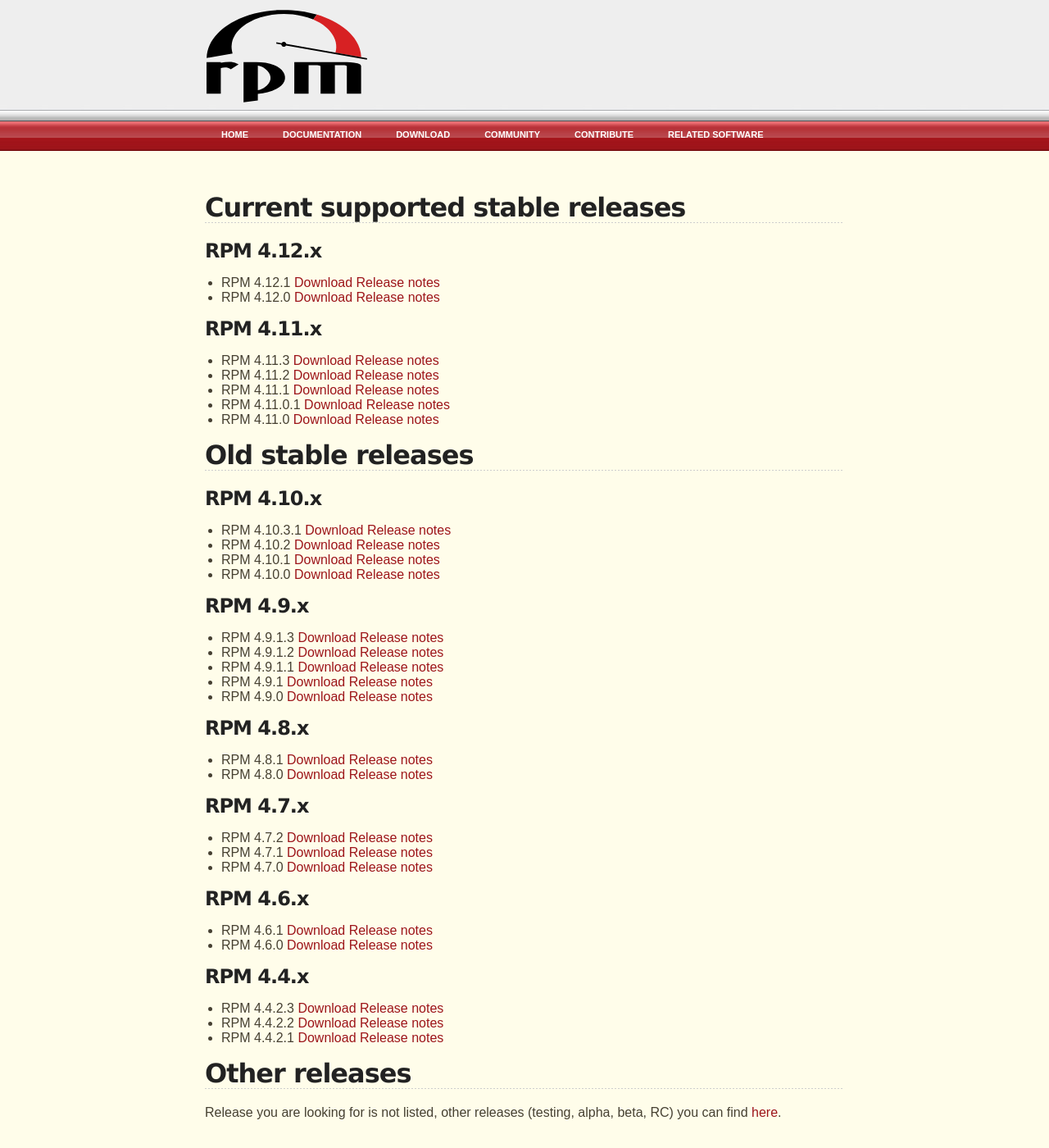
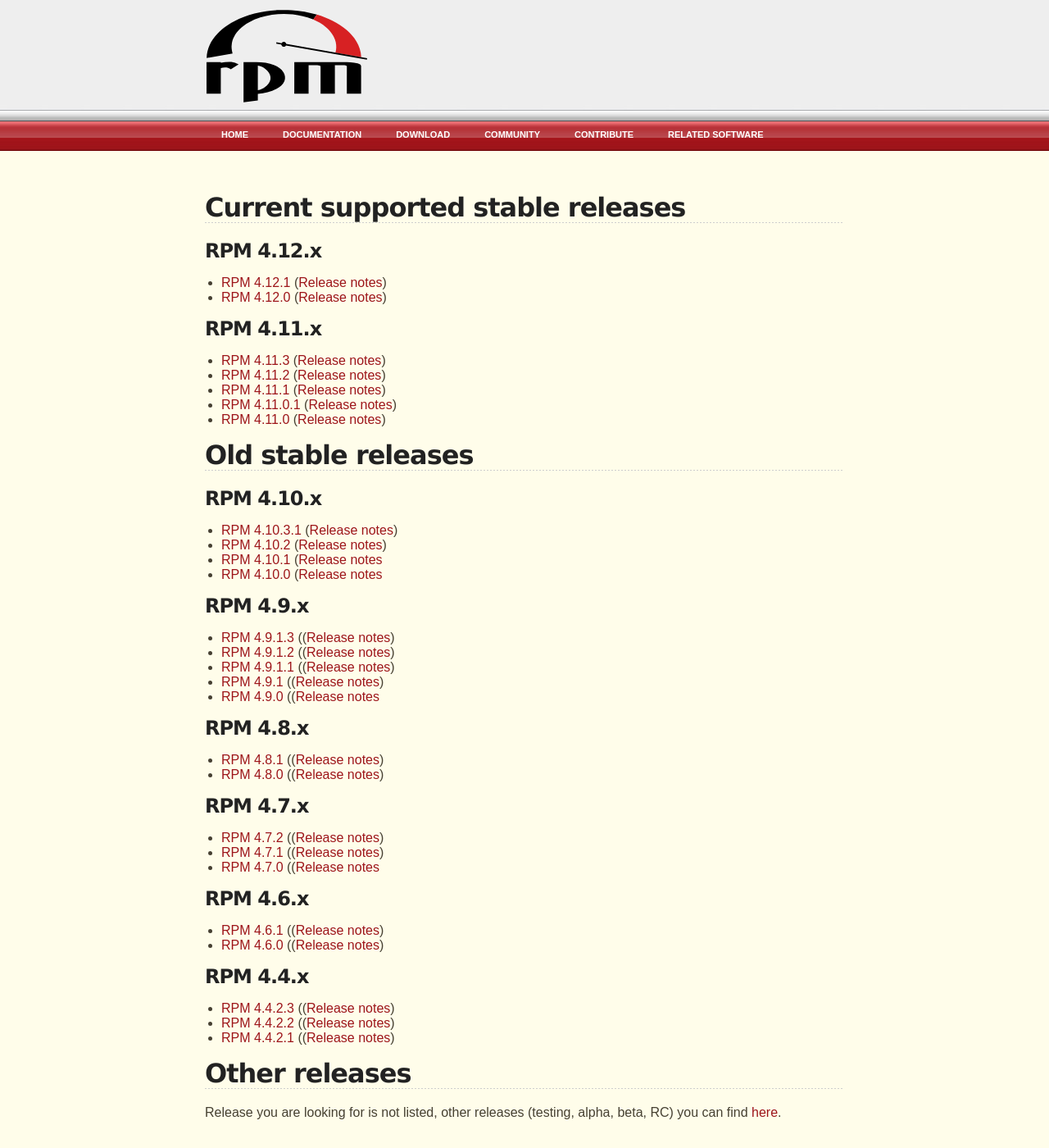
Before and after one commit to rpm-software-management/rpm-web, a Jekyll site: the page built from download.md, in a window 1280 px wide and 1400 px high. Shown: the whole window at 82% size. Built offline with Jekyll 4.4.1, drawn with Linux system fonts in a browser that asks for light colours.

Commit message:
Use version as link text

```diff
--- a/download.md
+++ b/download.md
@@ -7,56 +7,56 @@ title: Download source
 
 ### RPM 4.12.x
 
-* RPM 4.12.1 [Download](https://github.com/rpm-software-management/rpm/archive/rpm-4.12.0.1-release.tar.gz) [Release notes](https://github.com/rpm-software-management/rpm/releases/tag/rpm-4.12.0.1-release)
-* RPM 4.12.0 [Download](https://github.com/rpm-software-management/rpm/archive/rpm-4.12.0-release.tar.gz) [Release notes](https://github.com/rpm-software-management/rpm/releases/tag/rpm-4.12.0-release)
+* [RPM 4.12.1](https://github.com/rpm-software-management/rpm/archive/rpm-4.12.0.1-release.tar.gz) ([Release notes](https://github.com/rpm-software-management/rpm/releases/tag/rpm-4.12.0.1-release))
+* [RPM 4.12.0](https://github.com/rpm-software-management/rpm/archive/rpm-4.12.0-release.tar.gz) ([Release notes](https://github.com/rpm-software-management/rpm/releases/tag/rpm-4.12.0-release))
 
 ### RPM 4.11.x
 
-* RPM 4.11.3 [Download](https://github.com/rpm-software-management/rpm/archive/rpm-4.11.3-release.tar.gz) [Release notes](https://github.com/rpm-software-management/rpm/releases/tag/rpm-4.11.3-release)
-* RPM 4.11.2 [Download](https://github.com/rpm-software-management/rpm/archive/rpm-4.11.2-release.tar.gz) [Release notes](https://github.com/rpm-software-management/rpm/releases/tag/rpm-4.11.2-release)
-* RPM 4.11.1 [Download](https://github.com/rpm-software-management/rpm/archive/rpm-4.11.1-release.tar.gz) [Release notes](https://github.com/rpm-software-management/rpm/releases/tag/rpm-4.11.1-release)
-* RPM 4.11.0.1 [Download](https://github.com/rpm-software-management/rpm/archive/rpm-4.11.0.1-release.tar.gz) [Release notes](https://github.com/rpm-software-management/rpm/releases/tag/rpm-4.11.0.1-release)
-* RPM 4.11.0 [Download](https://github.com/rpm-software-management/rpm/archive/rpm-4.11.0-release.tar.gz) [Release notes](https://github.com/rpm-software-management/rpm/releases/tag/rpm-4.11.0-release)
+* [RPM 4.11.3](https://github.com/rpm-software-management/rpm/archive/rpm-4.11.3-release.tar.gz) ([Release notes](https://github.com/rpm-software-management/rpm/releases/tag/rpm-4.11.3-release))
+* [RPM 4.11.2](https://github.com/rpm-software-management/rpm/archive/rpm-4.11.2-release.tar.gz) ([Release notes](https://github.com/rpm-software-management/rpm/releases/tag/rpm-4.11.2-release))
+* [RPM 4.11.1](https://github.com/rpm-software-management/rpm/archive/rpm-4.11.1-release.tar.gz) ([Release notes](https://github.com/rpm-software-management/rpm/releases/tag/rpm-4.11.1-release))
+* [RPM 4.11.0.1](https://github.com/rpm-software-management/rpm/archive/rpm-4.11.0.1-release.tar.gz) ([Release notes](https://github.com/rpm-software-management/rpm/releases/tag/rpm-4.11.0.1-release))
+* [RPM 4.11.0](https://github.com/rpm-software-management/rpm/archive/rpm-4.11.0-release.tar.gz) ([Release notes](https://github.com/rpm-software-management/rpm/releases/tag/rpm-4.11.0-release))
 
 ## Old stable releases
 
 
 ### RPM 4.10.x
 
-* RPM 4.10.3.1 [Download](https://github.com/rpm-software-management/rpm/archive/rpm-4.10.3.1-release.tar.gz) [Release notes](https://github.com/rpm-software-management/rpm/releases/tag/rpm-4.10.3.1-release)
-* RPM 4.10.2 [Download](https://github.com/rpm-software-management/rpm/archive/rpm-4.10.2-release.tar.gz) [Release notes](https://github.com/rpm-software-management/rpm/releases/tag/rpm-4.10.2-release)
-* RPM 4.10.1 [Download](https://github.com/rpm-software-management/rpm/archive/rpm-4.10.1.tar.gz) [Release notes](https://github.com/rpm-software-management/rpm/releases/tag/rpm-4.10.1)
-* RPM 4.10.0 [Download](https://github.com/rpm-software-management/rpm/archive/rpm-4.10.0.tar.gz) [Release notes](https://github.com/rpm-software-management/rpm/releases/tag/rpm-4.10.0)
+* [RPM 4.10.3.1](https://github.com/rpm-software-management/rpm/archive/rpm-4.10.3.1-release.tar.gz) ([Release notes](https://github.com/rpm-software-management/rpm/releases/tag/rpm-4.10.3.1-release))
+* [RPM 4.10.2](https://github.com/rpm-software-management/rpm/archive/rpm-4.10.2-release.tar.gz) ([Release notes](https://github.com/rpm-software-management/rpm/releases/tag/rpm-4.10.2-release))
+* [RPM 4.10.1](https://github.com/rpm-software-management/rpm/archive/rpm-4.10.1.tar.gz) ([Release notes](https://github.com/rpm-software-management/rpm/releases/tag/rpm-4.10.1)
+* [RPM 4.10.0](https://github.com/rpm-software-management/rpm/archive/rpm-4.10.0.tar.gz) ([Release notes](https://github.com/rpm-software-management/rpm/releases/tag/rpm-4.10.0)
 
 ### RPM 4.9.x
 
-* RPM 4.9.1.3 [Download](https://github.com/rpm-software-management/rpm/archive/rpm-4.9.1.3-release.tar.gz) [Release notes](https://github.com/rpm-software-management/rpm/releases/tag/rpm-4.9.1.3-release)
-* RPM 4.9.1.2 [Download](https://github.com/rpm-software-management/rpm/archive/rpm-4.9.1.2-release.tar.gz) [Release notes](https://github.com/rpm-software-management/rpm/releases/tag/rpm-4.9.1.2-release)
-* RPM 4.9.1.1 [Download](https://github.com/rpm-software-management/rpm/archive/rpm-4.9.1.1-release.tar.gz) [Release notes](https://github.com/rpm-software-management/rpm/releases/tag/rpm-4.9.1.1-release)
-* RPM 4.9.1 [Download](https://github.com/rpm-software-management/rpm/archive/rpm-4.9.1-release.tar.gz) [Release notes](https://github.com/rpm-software-management/rpm/releases/tag/rpm-4.9.1-release)
-* RPM 4.9.0 [Download](https://github.com/rpm-software-management/rpm/archive/rpm-4.9.0.tar.gz) [Release notes](https://github.com/rpm-software-management/rpm/releases/tag/rpm-4.9.0)
+* [RPM 4.9.1.3](https://github.com/rpm-software-management/rpm/archive/rpm-4.9.1.3-release.tar.gz) (([Release notes](https://github.com/rpm-software-management/rpm/releases/tag/rpm-4.9.1.3-release))
+* [RPM 4.9.1.2](https://github.com/rpm-software-management/rpm/archive/rpm-4.9.1.2-release.tar.gz) (([Release notes](https://github.com/rpm-software-management/rpm/releases/tag/rpm-4.9.1.2-release))
+* [RPM 4.9.1.1](https://github.com/rpm-software-management/rpm/archive/rpm-4.9.1.1-release.tar.gz) (([Release notes](https://github.com/rpm-software-management/rpm/releases/tag/rpm-4.9.1.1-release))
+* [RPM 4.9.1](https://github.com/rpm-software-management/rpm/archive/rpm-4.9.1-release.tar.gz) (([Release notes](https://github.com/rpm-software-management/rpm/releases/tag/rpm-4.9.1-release))
+* [RPM 4.9.0](https://github.com/rpm-software-management/rpm/archive/rpm-4.9.0.tar.gz) (([Release notes](https://github.com/rpm-software-management/rpm/releases/tag/rpm-4.9.0)
 
 ### RPM 4.8.x
 
-* RPM 4.8.1 [Download](https://github.com/rpm-software-management/rpm/archive/rpm-4.8.1-release.tar.gz) [Release notes](https://github.com/rpm-software-management/rpm/releases/tag/rpm-4.8.1-release)
-* RPM 4.8.0 [Download](https://github.com/rpm-software-management/rpm/archive/rpm-4.8.0-release.tar.gz) [Release notes](https://github.com/rpm-software-management/rpm/releases/tag/rpm-4.8.0-release)
+* [RPM 4.8.1](https://github.com/rpm-software-management/rpm/archive/rpm-4.8.1-release.tar.gz) (([Release notes](https://github.com/rpm-software-management/rpm/releases/tag/rpm-4.8.1-release))
+* [RPM 4.8.0](https://github.com/rpm-software-management/rpm/archive/rpm-4.8.0-release.tar.gz) (([Release notes](https://github.com/rpm-software-management/rpm/releases/tag/rpm-4.8.0-release))
 
 ### RPM 4.7.x
 
-* RPM 4.7.2 [Download](https://github.com/rpm-software-management/rpm/archive/rpm-4.7.2-release.tar.gz) [Release notes](https://github.com/rpm-software-management/rpm/releases/tag/rpm-4.7.2-release)
-* RPM 4.7.1 [Download](https://github.com/rpm-software-management/rpm/archive/rpm-4.7.1-release.tar.gz) [Release notes](https://github.com/rpm-software-management/rpm/releases/tag/rpm-4.7.1-release)
-* RPM 4.7.0 [Download](https://github.com/rpm-software-management/rpm/archive/rpm-4.7.0.tar.gz) [Release notes](https://github.com/rpm-software-management/rpm/releases/tag/rpm-4.7.0)
+* [RPM 4.7.2](https://github.com/rpm-software-management/rpm/archive/rpm-4.7.2-release.tar.gz) (([Release notes](https://github.com/rpm-software-management/rpm/releases/tag/rpm-4.7.2-release))
+* [RPM 4.7.1](https://github.com/rpm-software-management/rpm/archive/rpm-4.7.1-release.tar.gz) (([Release notes](https://github.com/rpm-software-management/rpm/releases/tag/rpm-4.7.1-release))
+* [RPM 4.7.0](https://github.com/rpm-software-management/rpm/archive/rpm-4.7.0.tar.gz) (([Release notes](https://github.com/rpm-software-management/rpm/releases/tag/rpm-4.7.0)
 
 ### RPM 4.6.x
 
-* RPM 4.6.1 [Download](https://github.com/rpm-software-management/rpm/archive/rpm-4.6.1-release.tar.gz) [Release notes](https://github.com/rpm-software-management/rpm/releases/tag/rpm-4.6.1-release)
-* RPM 4.6.0 [Download](https://github.com/rpm-software-management/rpm/archive/rpm-4.6.0-release.tar.gz) [Release notes](https://github.com/rpm-software-management/rpm/releases/tag/rpm-4.6.0-release)
+* [RPM 4.6.1](https://github.com/rpm-software-management/rpm/archive/rpm-4.6.1-release.tar.gz) (([Release notes](https://github.com/rpm-software-management/rpm/releases/tag/rpm-4.6.1-release))
+* [RPM 4.6.0](https://github.com/rpm-software-management/rpm/archive/rpm-4.6.0-release.tar.gz) (([Release notes](https://github.com/rpm-software-management/rpm/releases/tag/rpm-4.6.0-release))
 
 ### RPM 4.4.x
 
-* RPM 4.4.2.3 [Download](https://github.com/rpm-software-management/rpm/archive/rpm-4.4.2.3-release.tar.gz) [Release notes](https://github.com/rpm-software-management/rpm/releases/tag/rpm-4.4.2.3-release)
-* RPM 4.4.2.2 [Download](https://github.com/rpm-software-management/rpm/archive/rpm-4.4.2.2-release.tar.gz) [Release notes](https://github.com/rpm-software-management/rpm/releases/tag/rpm-4.4.2.2-release)
-* RPM 4.4.2.1 [Download](https://github.com/rpm-software-management/rpm/archive/rpm-4.4.2.1-release.tar.gz) [Release notes](https://github.com/rpm-software-management/rpm/releases/tag/rpm-4.4.2.1-release)
+* [RPM 4.4.2.3](https://github.com/rpm-software-management/rpm/archive/rpm-4.4.2.3-release.tar.gz) (([Release notes](https://github.com/rpm-software-management/rpm/releases/tag/rpm-4.4.2.3-release))
+* [RPM 4.4.2.2](https://github.com/rpm-software-management/rpm/archive/rpm-4.4.2.2-release.tar.gz) (([Release notes](https://github.com/rpm-software-management/rpm/releases/tag/rpm-4.4.2.2-release))
+* [RPM 4.4.2.1](https://github.com/rpm-software-management/rpm/archive/rpm-4.4.2.1-release.tar.gz) (([Release notes](https://github.com/rpm-software-management/rpm/releases/tag/rpm-4.4.2.1-release))
 
 
 ## Other releases
```
